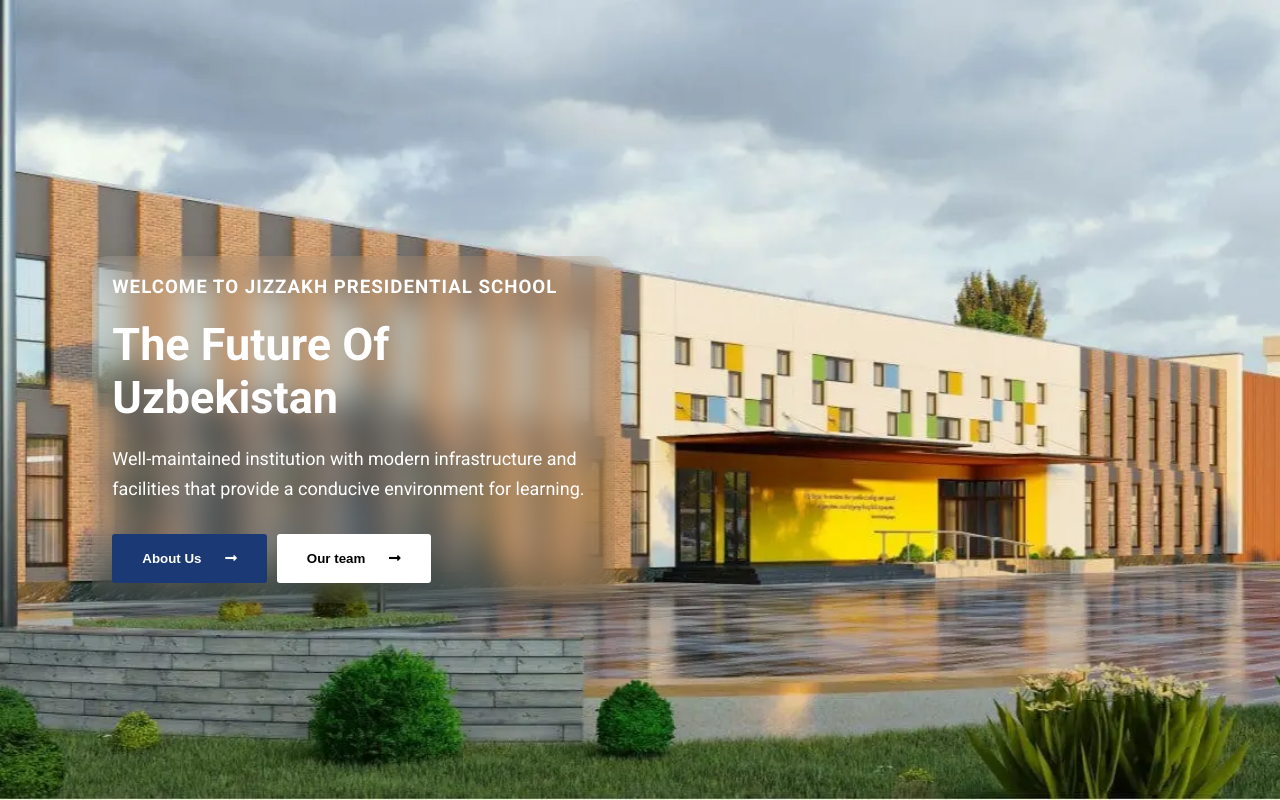
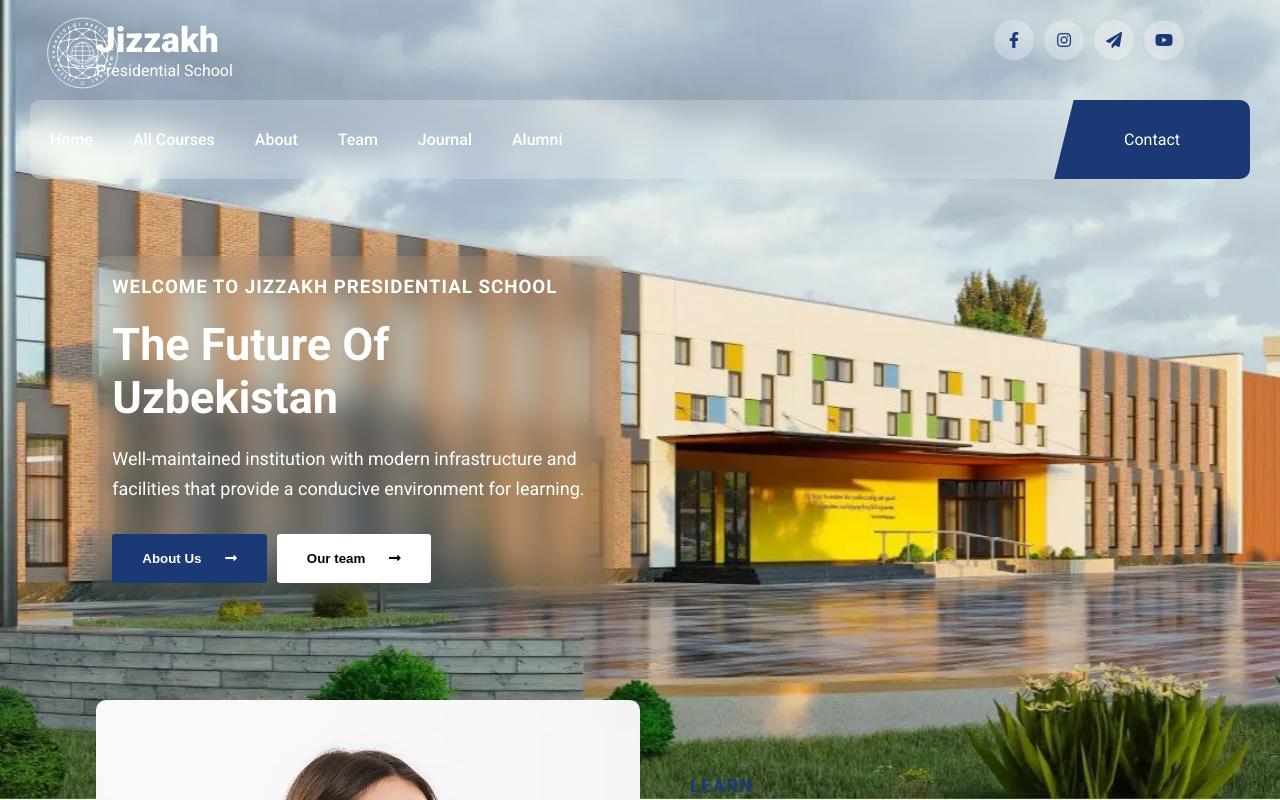
Before and after one commit to behzodk/jizzakhps.v2, a React (Create React App) app: page / in a window 1280 px wide. Shown: the top 800 px of the page. Built offline with nearby package versions, Linux system fonts and the light colour scheme.

Commit message:
Bug fixes - button url

```diff
--- a/src/components/common/header/Header.jsx
+++ b/src/components/common/header/Header.jsx
@@ -7,7 +7,7 @@
   const [click, setClick] = useState(false)
 
   return (
-    <>
+    <div>
       <Head />
       <header>
         <nav className='flexSB'>
@@ -40,7 +40,7 @@
           </button>
         </nav>
       </header>
-    </>
+    </div>
   )
 }
 
--- a/src/components/common/header/header.css
+++ b/src/components/common/header/header.css
@@ -49,6 +49,7 @@
 }
 header ul {
   padding: 30px 20px;
+  z-index: 11;
 }
 header ul li a {
   color: #fff;
--- a/src/components/home/hero/Hero.jsx
+++ b/src/components/home/hero/Hero.jsx
@@ -6,7 +6,7 @@
 const Hero = () => {
   return (
     <>
-      <section className='hero' style={{zIndex:10}}>
+      <section className='hero'>
         <div className='container'>
           <div className='row'>
             <div className="colorr">
```
